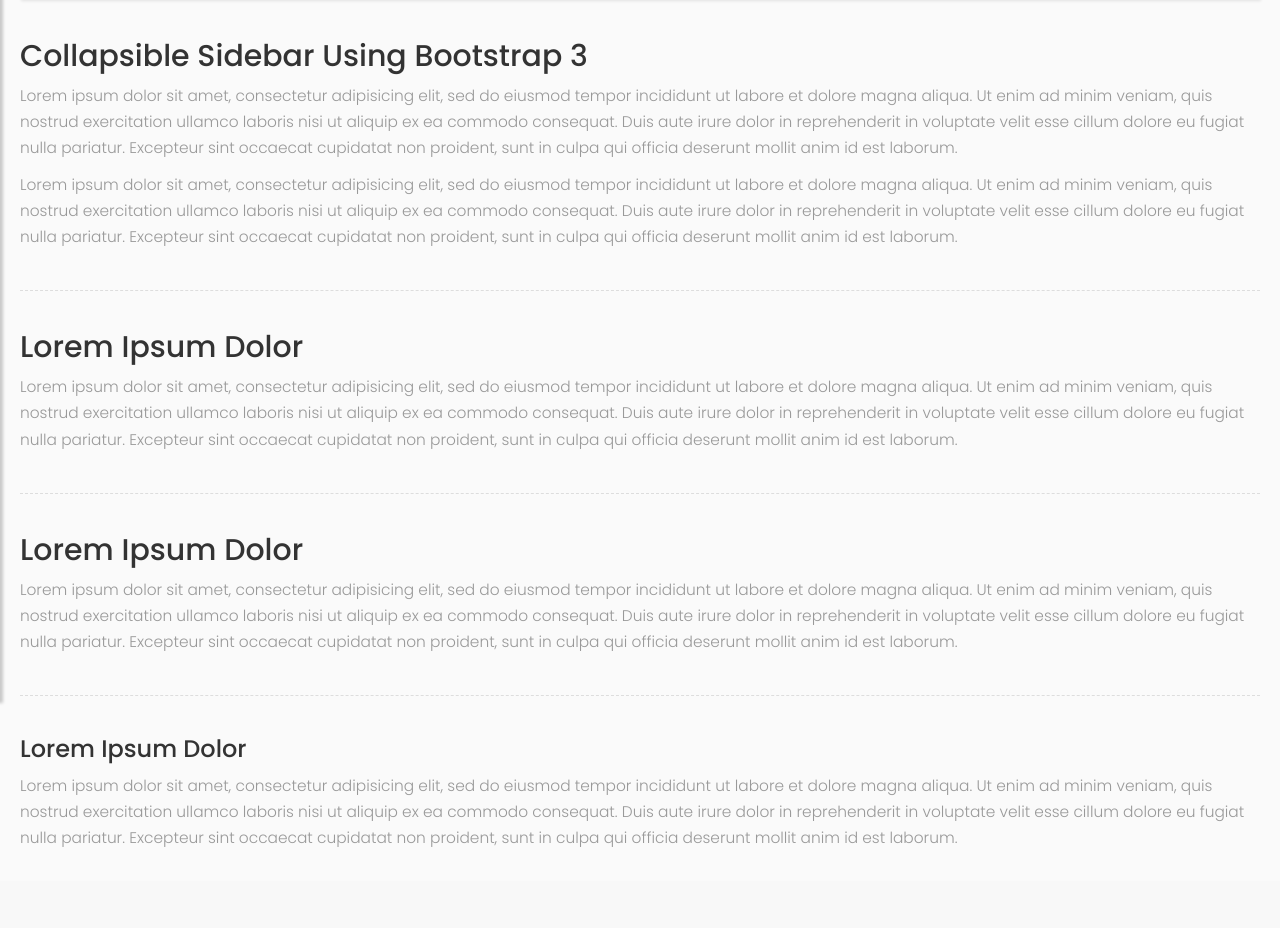
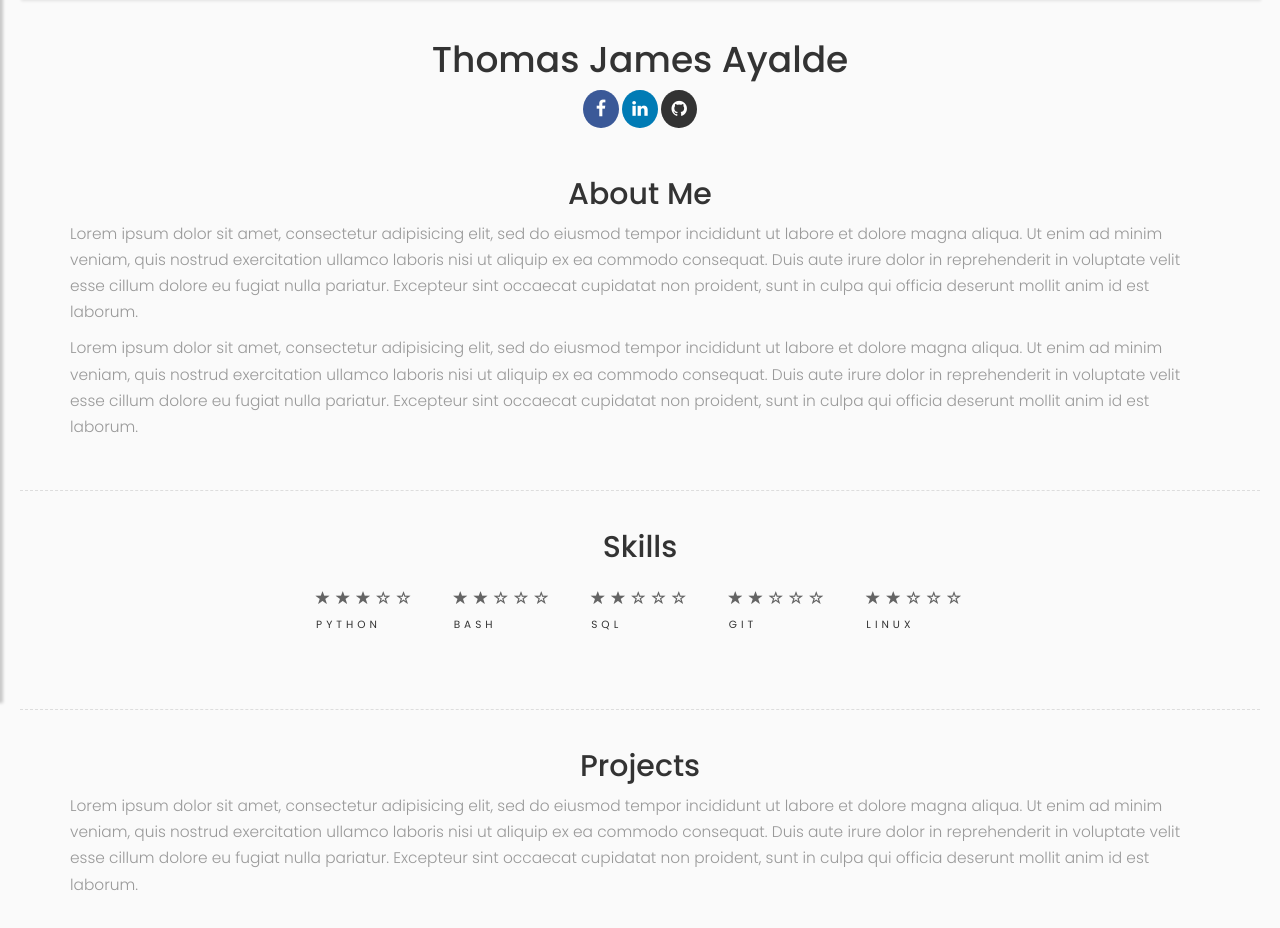
Before and after one commit to tayalde/portfolio-web, a Flask app: page / in a window 1280 px wide. Shown: the part 100-1028 px from the top of the page. Before the commit the page ends 947 px from the top, so only its background shows below. Run offline with Flask 2, Linux system fonts and the light colour scheme; some libraries are stand-ins or nearby versions.

Commit message:
updating templates with skills section

```diff
--- a/portfolio_web/app/static/button.css
+++ b/portfolio_web/app/static/button.css
@@ -7,6 +7,12 @@
 body {
     font-family: 'Poppins', sans-serif;
     background: #fafafa;
+}
+
+h1, h2, h3, h4 {
+    margin: auto;
+    text-align: center;
+    padding-bottom: 10px;
 }
 
 p {
@@ -185,3 +191,120 @@
     top: 0;
     right: 0;
 }
+
+
+/* ---------------------------------------------------
+    CARDS STYLE
+--------------------------------------------------- */
+.title-card {
+    margin-bottom:5rem;
+    text-align: center;
+}
+
+.title-card .icons {
+    margin-bottom: 20px;
+}
+
+.title-card .avatar {
+    margin-left: auto;
+    margin-right: auto;
+    margin-bottom: 40px;
+    overflow: hidden;
+}
+
+.title-card .avatar img {
+    width: auto;
+    height: auto;
+    max-width: 500px;
+    max-height: 150px;
+    border-radius: 50%;
+    border: 5px solid rgba(255,255,255,0.5);
+}
+
+/* ---------------------------------------------------
+    ICONS STYLE
+--------------------------------------------------- */
+/* Style all font awesome icons */
+.fa {
+    padding: 10px;
+    font-size: 18px;
+    text-align: center;
+    text-decoration: none;
+    border-radius: 50%;
+}
+
+/* Add a hover effect if you want */
+.fa:hover {
+    opacity: 0.7;
+}
+
+/* Set a specific color for each brand */
+
+.fa-facebook {
+    padding-left: 12.58px;
+    padding-right: 12.58px;
+    background: #3B5998;
+    color: white;
+}
+
+.fa-linkedin {
+    background: #007bb5;
+    color: white;
+}
+
+.fa-github {
+    background: #333;
+    color: white;
+}
+
+/* ---------------------------------------------------
+    SKILLS STYLE
+--------------------------------------------------- */
+.skills {
+    height:auto;
+    width:auto;
+    display:flex;
+    justify-content:center;
+    flex-direction:row;
+    flex-flow:row wrap;
+}
+
+.skills .skill {
+    margin-top: 15px;
+    display: inline-block
+}
+
+.skill .skill-name {
+    height: 2rem;
+    overflow: hidden;
+    font-size: 75%;
+    margin-top: 8px;
+    margin-bottom: 0;
+    letter-spacing: 4px;
+    text-transform: uppercase
+}
+
+.skill i {
+    margin-right:.25rem;
+    opacity:.75
+}
+
+
+@media screen and (min-width: 998px) {
+    .skills .skill {
+        width:auto;
+        margin-left:2rem;
+        margin-right:2rem;
+        margin-bottom:32px
+    }
+}
+
+@media screen and (max-width: 997px) {
+    .skills .skill {
+        font-size:70%;
+        width:auto;
+        margin-left:2rem;
+        margin-right:2rem;
+        margin-bottom:20px
+    }
+}
--- a/portfolio_web/app/templates/base.html
+++ b/portfolio_web/app/templates/base.html
@@ -9,11 +9,15 @@
 
 {% block styles -%}
     {{super()}}
-    <!-- Custom CSS -->
-    <link rel="stylesheet" type="text/css" href="{{ url_for('static', filename='button.css') }}">
 
     <!-- Scrollbar Custom CSS -->
     <link rel="stylesheet" href="https://cdnjs.cloudflare.com/ajax/libs/malihu-custom-scrollbar-plugin/3.1.5/jquery.mCustomScrollbar.min.css">
+
+    <!-- Social Media Icons -->
+    <link rel="stylesheet" href="https://cdnjs.cloudflare.com/ajax/libs/font-awesome/4.7.0/css/font-awesome.min.css">
+
+    <!-- Custom CSS -->
+    <link rel="stylesheet" type="text/css" href="{{ url_for('static', filename='button.css') }}">
 {%- endblock styles %}
 
 {% block body -%}
--- a/portfolio_web/app/templates/index.html
+++ b/portfolio_web/app/templates/index.html
@@ -1,22 +1,99 @@
 {% extends "base.html" %}
 
 {% block app_content -%}
-	<h2>Collapsible Sidebar Using Bootstrap 3</h2>
-        <p>Lorem ipsum dolor sit amet, consectetur adipisicing elit, sed do eiusmod tempor incididunt ut labore et dolore magna aliqua. Ut enim ad minim veniam, quis nostrud exercitation ullamco laboris nisi ut aliquip ex ea commodo consequat. Duis aute irure dolor in reprehenderit in voluptate velit esse cillum dolore eu fugiat nulla pariatur. Excepteur sint occaecat cupidatat non proident, sunt in culpa qui officia deserunt mollit anim id est laborum.</p>
-        <p>Lorem ipsum dolor sit amet, consectetur adipisicing elit, sed do eiusmod tempor incididunt ut labore et dolore magna aliqua. Ut enim ad minim veniam, quis nostrud exercitation ullamco laboris nisi ut aliquip ex ea commodo consequat. Duis aute irure dolor in reprehenderit in voluptate velit esse cillum dolore eu fugiat nulla pariatur. Excepteur sint occaecat cupidatat non proident, sunt in culpa qui officia deserunt mollit anim id est laborum.</p>
+        <div class="title-card">
+                <h1>Thomas James Ayalde</h1>
+                <!-- <div class="avatar">
+                        <img src="{{ url_for('static', filename='images/avatar.jpg') }}" class="img-profile" alt="Avatar">
+                </div> -->
+                <div class="icons">
+                        <a href="https://www.facebook.com/thomas.ayalde" class="fa fa-facebook"></a>
+                        <a href="https://www.linkedin.com/in/thomasayalde/" class="fa fa-linkedin"></a>
+                        <a href="https://github.com/tayalde" class="fa fa-github"></a>
+                </div>
+        </div>
+        <div class="container">
+                <h2>About Me</h2>
+                <p>Lorem ipsum dolor sit amet, consectetur adipisicing elit, sed do eiusmod tempor incididunt ut labore et dolore magna aliqua. Ut enim ad minim veniam, quis nostrud exercitation ullamco laboris nisi ut aliquip ex ea commodo consequat. Duis aute irure dolor in reprehenderit in voluptate velit esse cillum dolore eu fugiat nulla pariatur. Excepteur sint occaecat cupidatat non proident, sunt in culpa qui officia deserunt mollit anim id est laborum.</p>
+                <p>Lorem ipsum dolor sit amet, consectetur adipisicing elit, sed do eiusmod tempor incididunt ut labore et dolore magna aliqua. Ut enim ad minim veniam, quis nostrud exercitation ullamco laboris nisi ut aliquip ex ea commodo consequat. Duis aute irure dolor in reprehenderit in voluptate velit esse cillum dolore eu fugiat nulla pariatur. Excepteur sint occaecat cupidatat non proident, sunt in culpa qui officia deserunt mollit anim id est laborum.</p>
+        </div>
 
         <div class="line"></div>
 
-        <h2>Lorem Ipsum Dolor</h2>
-        <p>Lorem ipsum dolor sit amet, consectetur adipisicing elit, sed do eiusmod tempor incididunt ut labore et dolore magna aliqua. Ut enim ad minim veniam, quis nostrud exercitation ullamco laboris nisi ut aliquip ex ea commodo consequat. Duis aute irure dolor in reprehenderit in voluptate velit esse cillum dolore eu fugiat nulla pariatur. Excepteur sint occaecat cupidatat non proident, sunt in culpa qui officia deserunt mollit anim id est laborum.</p>
-
+        <div class="container">
+                <h2>Skills</h2>
+                <div class="skills">
+                        <div class="skill">
+                                <i class="glyphicon glyphicon-star">
+                                </i>
+                                <i class="glyphicon glyphicon-star">
+                                </i>
+                                <i class="glyphicon glyphicon-star">
+                                </i>
+                                <i class="glyphicon glyphicon-star-empty">
+                                </i>
+                                <i class="glyphicon glyphicon-star-empty">
+                                </i>
+                                <div class="skill-name">Python</div>
+                        </div>
+                        <div class="skill">
+                                <i class="glyphicon glyphicon-star">
+                                </i>
+                                <i class="glyphicon glyphicon-star">
+                                </i>
+                                <i class="glyphicon glyphicon-star-empty">
+                                </i>
+                                <i class="glyphicon glyphicon-star-empty">
+                                </i>
+                                <i class="glyphicon glyphicon-star-empty">
+                                </i>
+                                <div class="skill-name">Bash</div>
+                        </div>
+                        <div class="skill">
+                                <i class="glyphicon glyphicon-star">
+                                </i>
+                                <i class="glyphicon glyphicon-star">
+                                </i>
+                                <i class="glyphicon glyphicon-star-empty">
+                                </i>
+                                <i class="glyphicon glyphicon-star-empty">
+                                </i>
+                                <i class="glyphicon glyphicon-star-empty">
+                                </i>
+                                <div class="skill-name">SQL</div>
+                        </div>
+                        <div class="skill">
+                                <i class="glyphicon glyphicon-star">
+                                </i>
+                                <i class="glyphicon glyphicon-star">
+                                </i>
+                                <i class="glyphicon glyphicon-star-empty">
+                                </i>
+                                <i class="glyphicon glyphicon-star-empty">
+                                </i>
+                                <i class="glyphicon glyphicon-star-empty">
+                                </i>
+                                <div class="skill-name">Git</div>
+                        </div>
+                        <div class="skill">
+                                <i class="glyphicon glyphicon-star">
+                                </i>
+                                <i class="glyphicon glyphicon-star">
+                                </i>
+                                <i class="glyphicon glyphicon-star-empty">
+                                </i>
+                                <i class="glyphicon glyphicon-star-empty">
+                                </i>
+                                <i class="glyphicon glyphicon-star-empty">
+                                </i>
+                                <div class="skill-name">Linux</div>
+                        </div>
+                </div>
+        </div>
         <div class="line"></div>
 
-        <h2>Lorem Ipsum Dolor</h2>
-        <p>Lorem ipsum dolor sit amet, consectetur adipisicing elit, sed do eiusmod tempor incididunt ut labore et dolore magna aliqua. Ut enim ad minim veniam, quis nostrud exercitation ullamco laboris nisi ut aliquip ex ea commodo consequat. Duis aute irure dolor in reprehenderit in voluptate velit esse cillum dolore eu fugiat nulla pariatur. Excepteur sint occaecat cupidatat non proident, sunt in culpa qui officia deserunt mollit anim id est laborum.</p>
-
-        <div class="line"></div>
-
-        <h3>Lorem Ipsum Dolor</h3>
-        <p>Lorem ipsum dolor sit amet, consectetur adipisicing elit, sed do eiusmod tempor incididunt ut labore et dolore magna aliqua. Ut enim ad minim veniam, quis nostrud exercitation ullamco laboris nisi ut aliquip ex ea commodo consequat. Duis aute irure dolor in reprehenderit in voluptate velit esse cillum dolore eu fugiat nulla pariatur. Excepteur sint occaecat cupidatat non proident, sunt in culpa qui officia deserunt mollit anim id est laborum.</p>
+        <div class="container">
+                <h2>Projects</h2>
+                <p>Lorem ipsum dolor sit amet, consectetur adipisicing elit, sed do eiusmod tempor incididunt ut labore et dolore magna aliqua. Ut enim ad minim veniam, quis nostrud exercitation ullamco laboris nisi ut aliquip ex ea commodo consequat. Duis aute irure dolor in reprehenderit in voluptate velit esse cillum dolore eu fugiat nulla pariatur. Excepteur sint occaecat cupidatat non proident, sunt in culpa qui officia deserunt mollit anim id est laborum.</p>
+        </div>
 {%- endblock %}
--- a/portfolio_web/config.py
+++ b/portfolio_web/config.py
@@ -12,5 +12,5 @@
 	MAIL_USERNAME = os.environ.get('MAIL_USERNAME')
 	MAIL_PASSWORD = os.environ.get('MAIL_PASSWORD')
 	ADMINS = ['ayaldetest@gmail.com']
-	BOOTSTRAP_SERVE_LOCAL = True
+	BOOTSTRAP_SERVE_LOCAL = False
 	BOOTSTRAP_USE_MINIFIED = True
--- a/portfolio_web/portfolio.py
+++ b/portfolio_web/portfolio.py
@@ -1,4 +1,4 @@
 from app import app
 
 if __name__ == '__main__':
-	app.run(host='0.0.0.0')
+	app.run()
```
Also changed, not shown: portfolio_web/app/static/images/avatar.jpg (added).
